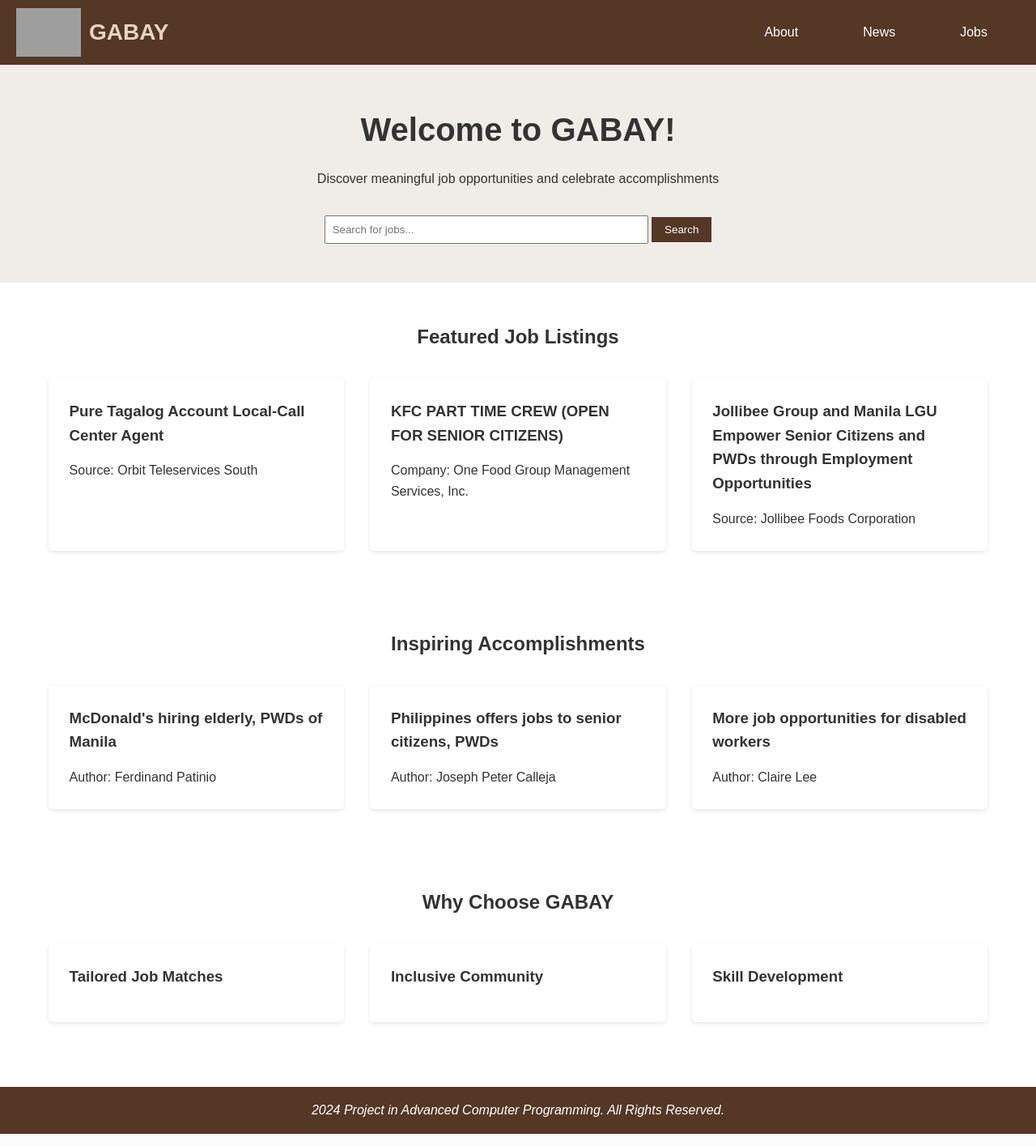
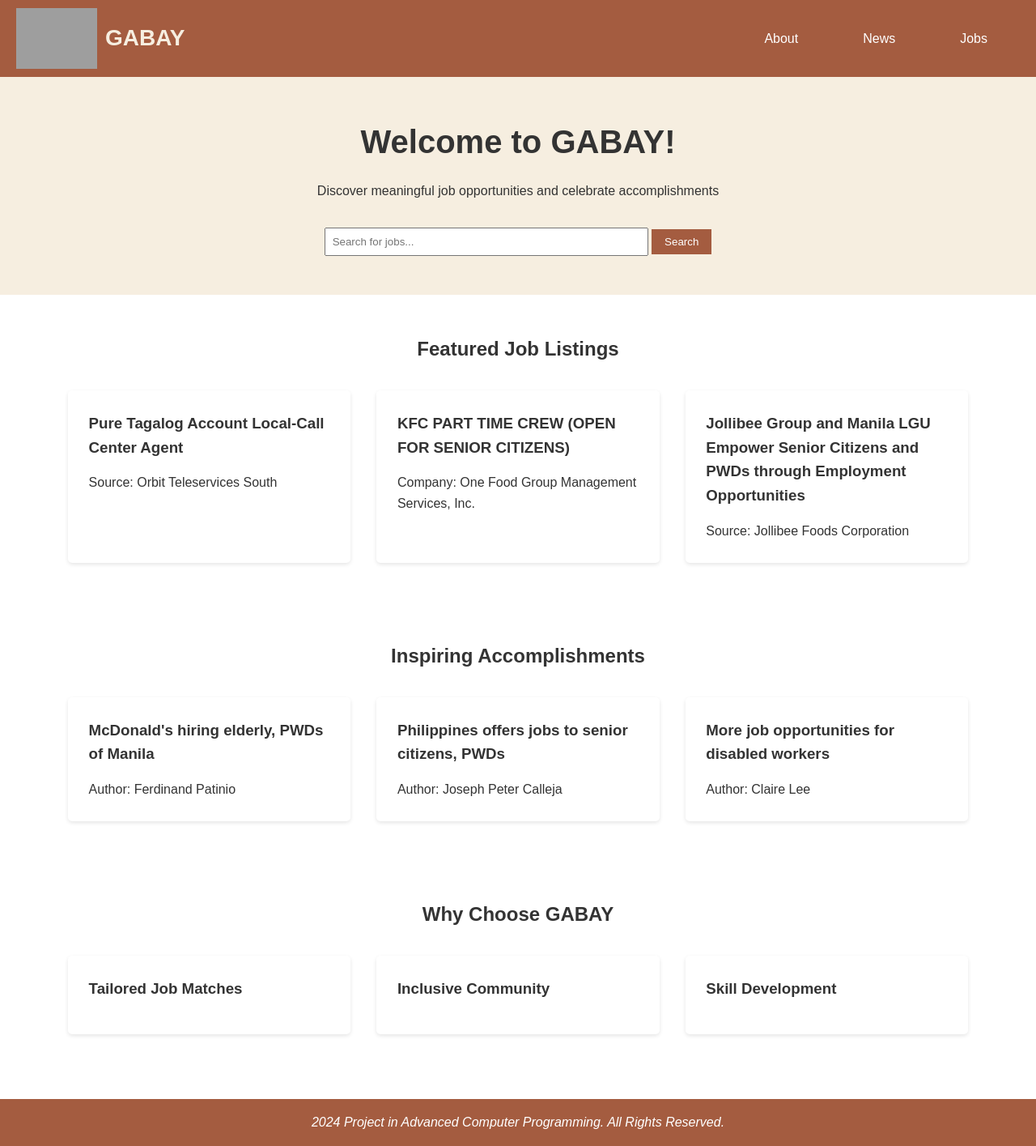
Before and after one commit to JanaMatanguihan/Job-Platform-for-Retired-Seniors-and-PWDs, a PHP site: page /homepage.html in a window 1280 px wide. Shown: the whole page at 81% size. Run offline with PHP 8.4, Linux system fonts and the light colour scheme; grey boxes are pictures that could not be loaded.

Commit message:
changed the color palette

```diff
--- a/homepage.css
+++ b/homepage.css
@@ -27,7 +27,7 @@
     display: flex;
     align-items: center;
     justify-content: space-between;
-    background-color: #553725;
+    background-color: #A45C40;
     padding: 10px 20px;
     color: #E5D4C3;
 }
@@ -38,7 +38,7 @@
 }
 
 .logo img {
-    width: 80px;
+    width: 100px;
     height: auto;
     margin-right: 10px;
 }
@@ -46,7 +46,7 @@
 .logo .brand-name {
     font-size: 28px;
     font-weight: bold;
-    color: #E5D4C3;
+    color: #F6EEE0;
 }
 
 .nav-links {
@@ -71,14 +71,14 @@
 }
 
 .container {
-    width: 100%;
+    width: 90%;
     max-width: 1200px;
     margin: 0 auto;
     padding: 0 20px;
 }
 
 .home {
-    background-color: #f0ece8;
+    background-color: #F6EEE0;
     text-align: center;
     padding: 48px 0;
 }
@@ -100,7 +100,7 @@
 
 .search-bar button {
     padding: 8px 16px;
-    background-color: #553725;
+    background-color: #A45C40;
     color: #fff;
     border: none;
     cursor: pointer;
@@ -137,7 +137,7 @@
 }
 
 footer {
-    background-color: #553725;
+    background-color: #A45C40;
     color: #fff;
     text-align: center;
     padding: 16px 0;
```
